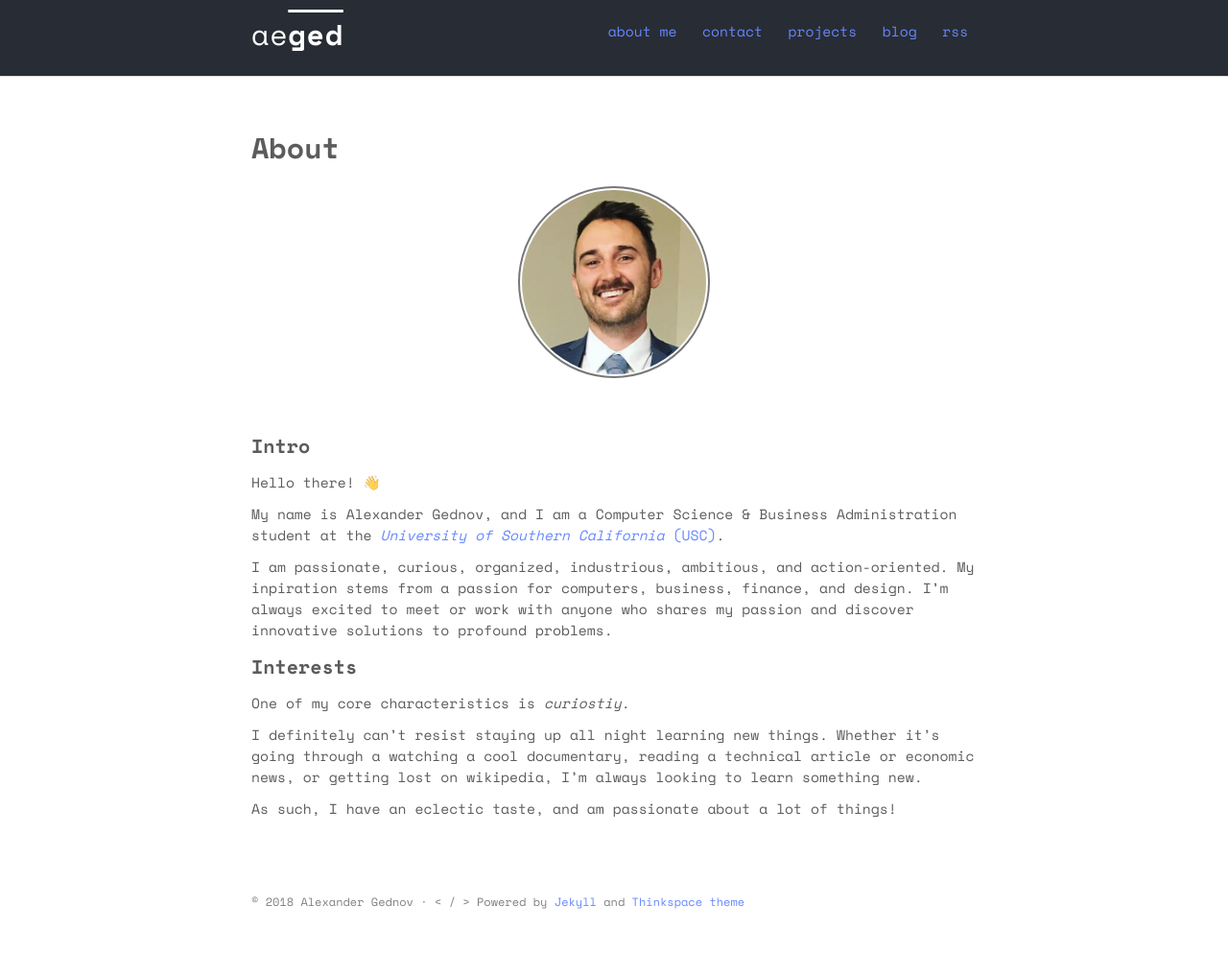
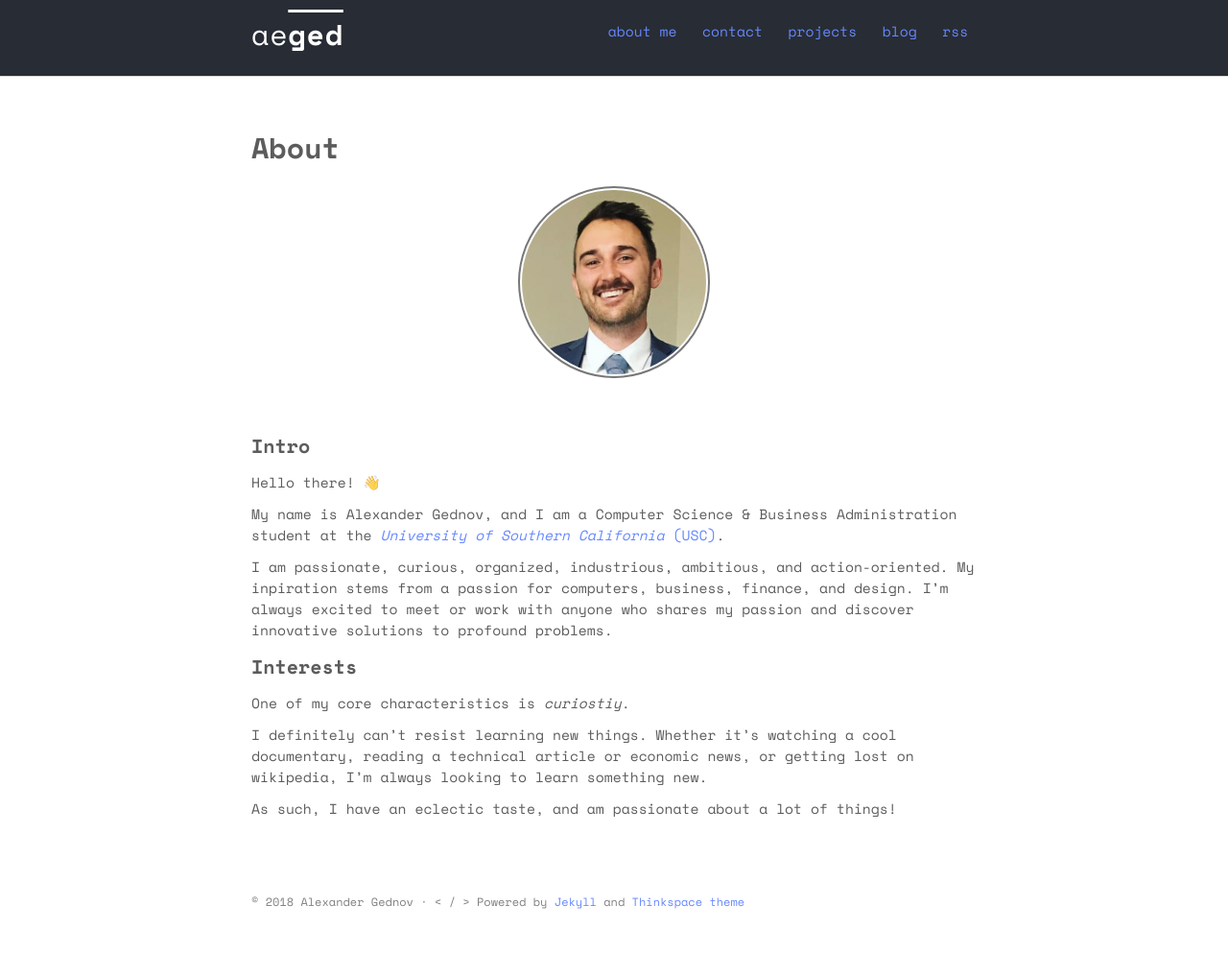
Before and after one commit to aeged/aeged.github.io, a Jekyll site: the page built from about.md, in a window 1280 px wide. Shown: the whole page at 96% size. Built offline with Jekyll 4.4.1, drawn with Linux system fonts in a browser that asks for light colours.

Commit message:
fixed the resume url, and added some to the about me

```diff
--- a/about.md
+++ b/about.md
@@ -27,7 +27,7 @@ I'm always excited to meet or work with anyone who shares my passion and discove
 
 One of my core characteristics is *curiostiy*.
 
-I definitely can't resist staying up all night learning new things.
-Whether it's going through a watching a cool documentary, reading a technical article or economic news, or getting lost on wikipedia, I'm always looking to learn something new.
+I definitely can't resist learning new things.
+Whether it's watching a cool documentary, reading a technical article or economic news, or getting lost on wikipedia, I'm always looking to learn something new.
 
 As such, I have an eclectic taste, and am passionate about a lot of things!
```
Also changed, not shown: contact.md (+1 -1 lines), 3 other files.
